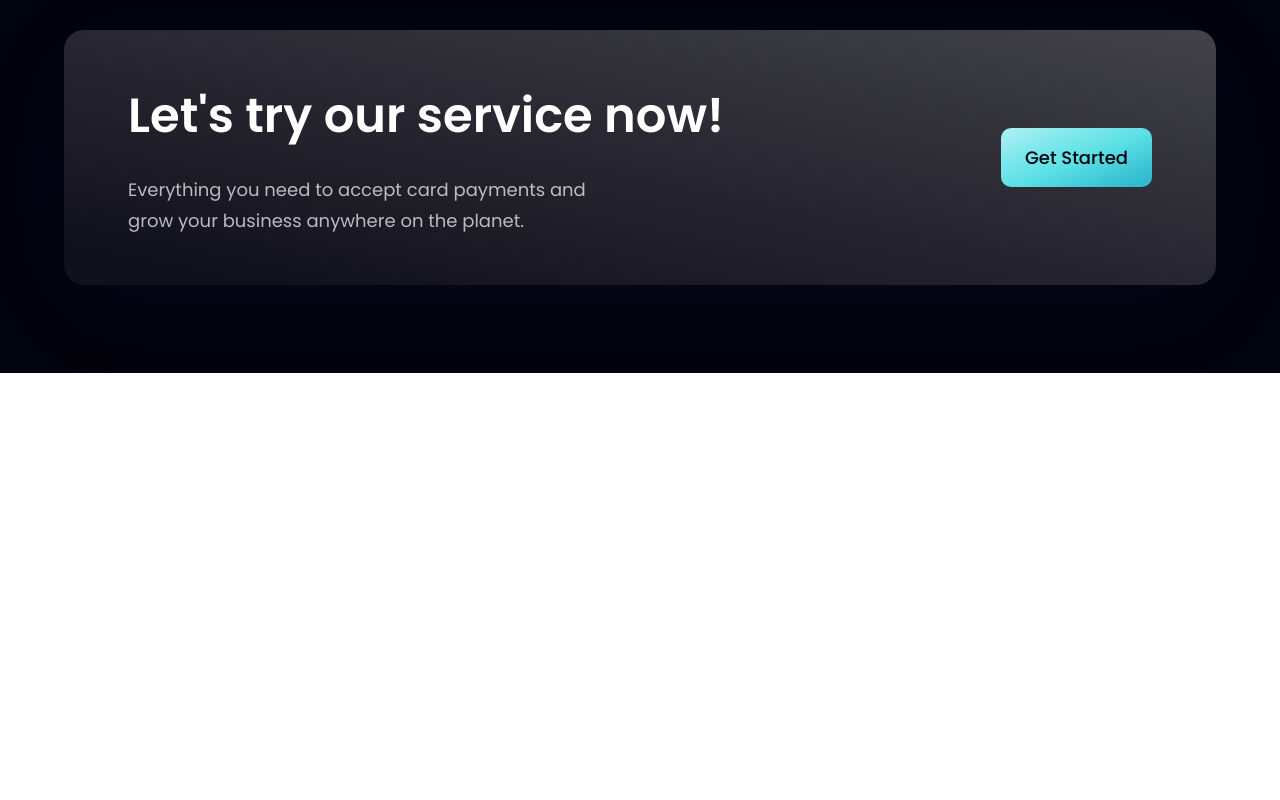
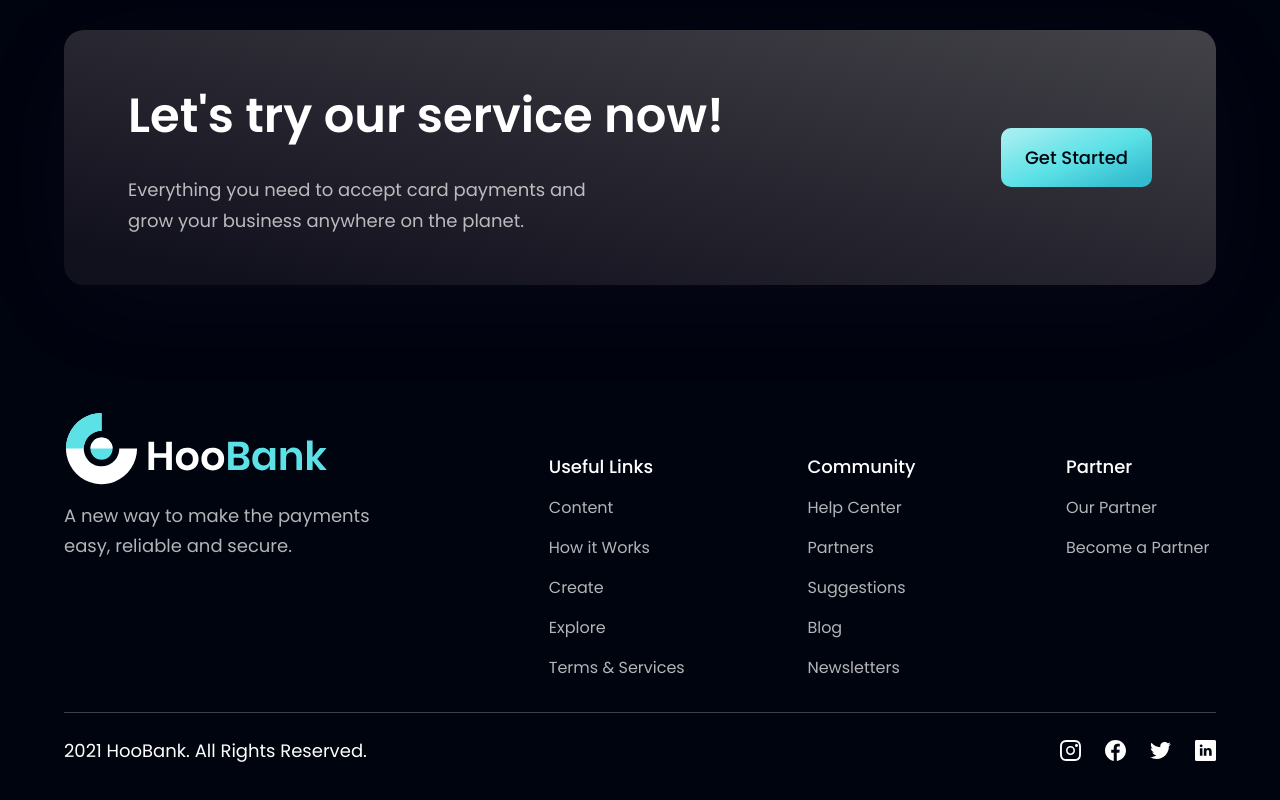
Before and after one commit to Julio-Norberto/hoobank-modern-website, a React (Vite) app: page / in a window 1280 px wide. Shown: the part 4224-5024 px from the top of the page. Before the commit the page ends 4597 px from the top, so only its background shows below. Built offline with nearby package versions, Linux system fonts and the light colour scheme.

Commit message:
create footer

```diff
--- a/src/components/Footer.jsx
+++ b/src/components/Footer.jsx
@@ -1,9 +1,50 @@
 import React from "react";
+import styles from '../style'
+import { logo } from '../assets'
+import { footerLinks, socialMedia } from '../constants'
 
 export default function Footer() {
     return (
-        <div>
-            <p>Billing</p>
-        </div>
+        <section className={`${styles.flexCenter} ${styles.paddingY} flex-col`}>
+            <div className={`${styles.flexStart} md:flex-row flex-col mb-8 w-full`}>
+                <div className="flex-1 flex flex-col justify-start mr-10">
+                    <img src={logo} alt="hoobank" className="w-[266px] h-[72px] object-contain" />
+
+                    <p className={`${styles.paragraph} mt-4 max-w-[310px]`}>
+                        A new way to make the payments easy, reliable and secure.
+                    </p>
+                </div>
+
+                <div className="flex-[1.5] w-full flex flex-row justify-between flex-wrap md:mt0 mt-10">
+                    {footerLinks.map((footerLink) => (
+                        <div key={footerLink.key} className="flex flex-col ss:my-0 my-4 min-w-[150px]">
+                            <h4 className="font-poppins font-medium text-[18px] leading-[27px] text-white">
+                                {footerLink.title}
+                            </h4>
+
+                            <ul className="list-none mt-4">
+                                {footerLink.links.map((link, index) => (
+                                    <li key={link.name} className={`font-poppins font-normal text-[16px] leading-[24px] text-dimWhite hover:text-secondary cursor-pointer ${index !== footerLink.links.length - 1 ? 'mb-4' : 'mb-0'}`}>
+                                        {link.name}
+                                    </li>
+                                ))}
+                            </ul>
+                        </div>
+                    ))}
+                </div>
+            </div>
+
+            <div className="w-full flex justify-between items-center md:flex-row flex-col pt-6 border-t-[1px] border-t-[#3f3e45]">
+                <p className="font-poppins font-normal text-center text-[18px] leading-[27px] text-white">
+                    2021 HooBank. All Rights Reserved.
+                </p>
+
+                <div className="flex flex-row md:mt-0 mt-6">
+                    {socialMedia.map((social, index) => (
+                        <img key={social.id} src={social.icon} alt={social.id} className={`w-[21px] h-[21px] object-contain cursor-pointer ${index !== socialMedia.length - 1 ? 'mr-6' : 'mr-0'}`} />
+                    ))}
+                </div>
+            </div>
+        </section>
     )
 }
```
